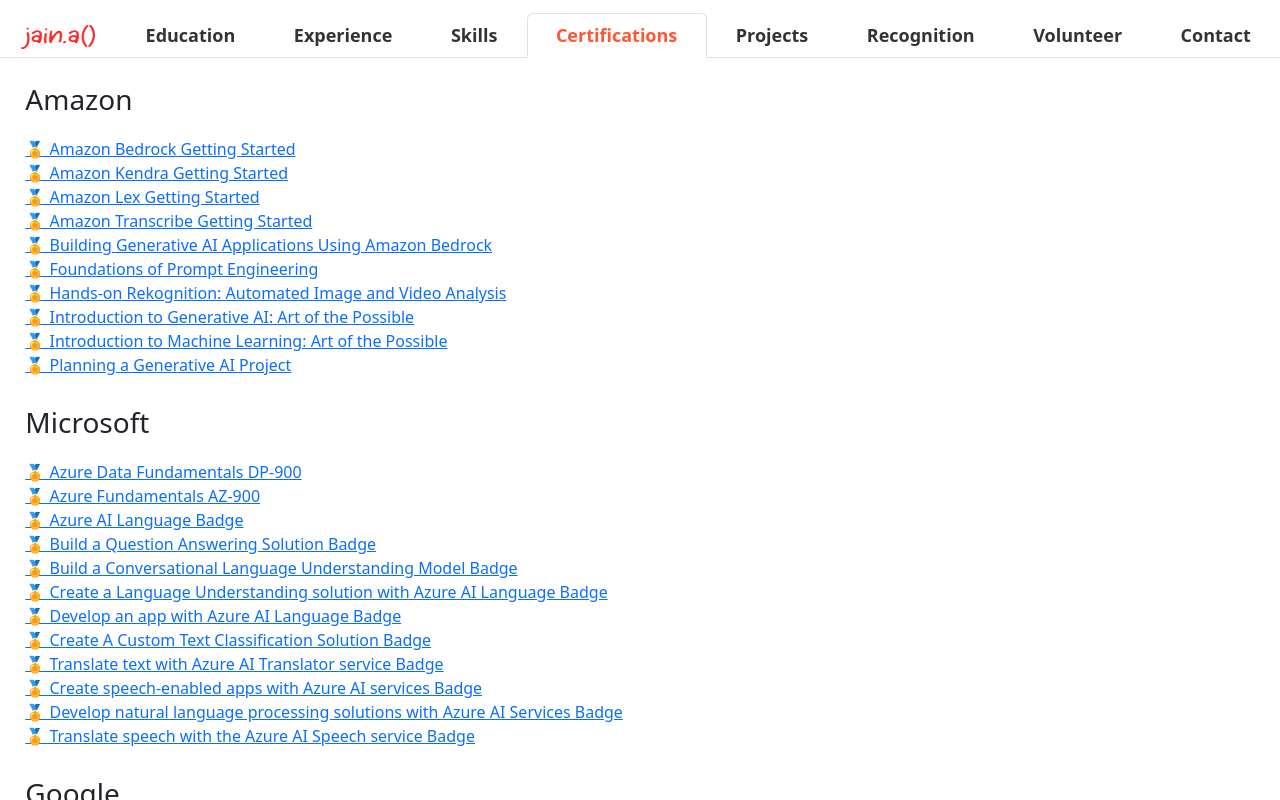
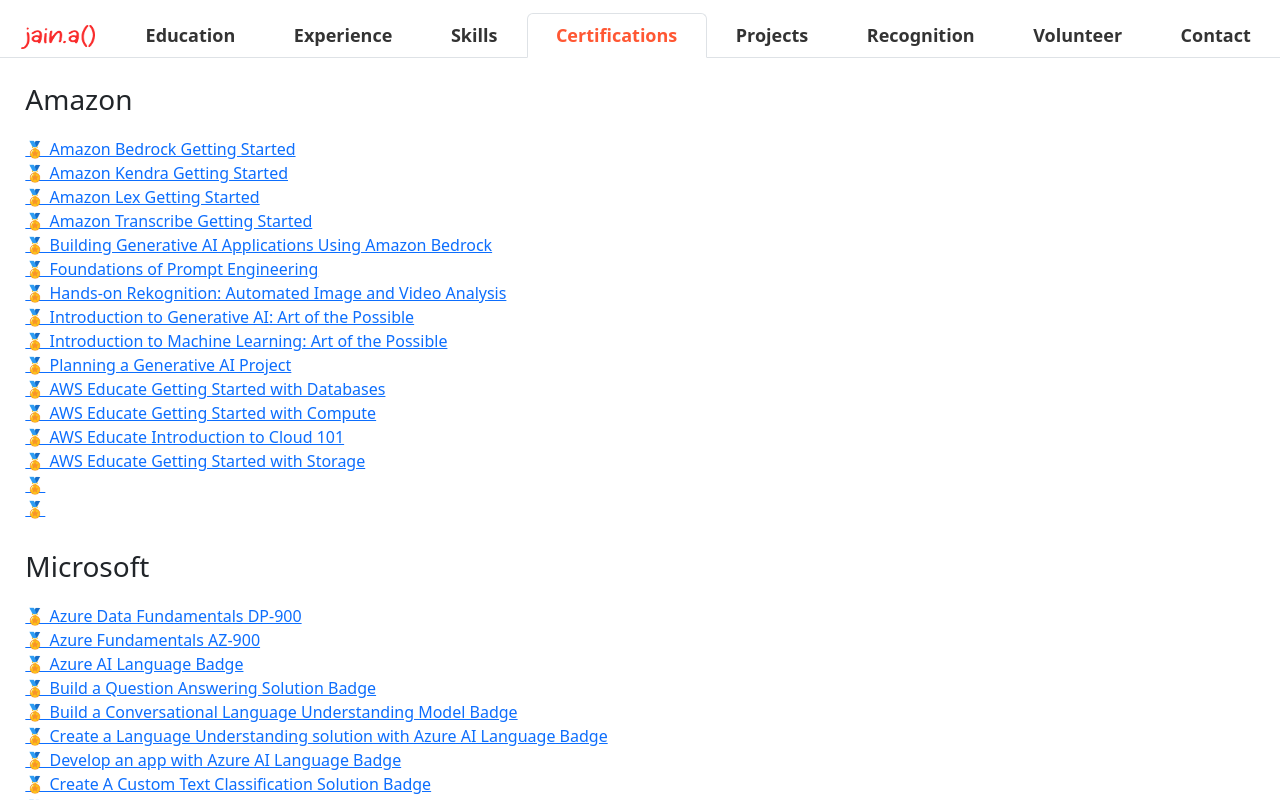
Before and after one commit to AJ1904/portfolio, a React (Create React App) app: page / in a window 1280 px wide. Both pictures are taken after a click on the element "Certifications". Shown: the top 800 px of the page. Built offline with nearby package versions, Linux system fonts and the light colour scheme.

Commit message:
amazon badges

```diff
--- a/src/components/Certifications.js
+++ b/src/components/Certifications.js
@@ -18,6 +18,13 @@
 <li><a href="https://www.linkedin.com/in/ayushrijain/details/certifications/1635554739972/single-media-viewer?type=DOCUMENT&profileId=ACoAAB92TxMBv2ka7uTyeovNcno2w0r-QrjBL_0&lipi=urn%3Ali%3Apage%3Ad_flagship3_profile_view_base_certifications_details%3BP4jVgVqDSUKjQUnBO4eQ2g%3D%3D" target="_blank" rel="noreferrer">🏅 Introduction to Generative AI: Art of the Possible</a></li>
 <li><a href="https://www.linkedin.com/in/ayushrijain/details/certifications/1635554739969/single-media-viewer?type=DOCUMENT&profileId=ACoAAB92TxMBv2ka7uTyeovNcno2w0r-QrjBL_0&lipi=urn%3Ali%3Apage%3Ad_flagship3_profile_view_base_certifications_details%3BP4jVgVqDSUKjQUnBO4eQ2g%3D%3D" target="_blank" rel="noreferrer">🏅 Introduction to Machine Learning: Art of the Possible</a></li>
 <li><a href="https://www.linkedin.com/in/ayushrijain/details/certifications/1635554742556/single-media-viewer?type=DOCUMENT&profileId=ACoAAB92TxMBv2ka7uTyeovNcno2w0r-QrjBL_0&lipi=urn%3Ali%3Apage%3Ad_flagship3_profile_view_base_certifications_details%3BP4jVgVqDSUKjQUnBO4eQ2g%3D%3D" target="_blank" rel="noreferrer">🏅 Planning a Generative AI Project</a></li>
+<li><a href="https://www.credly.com/earner/earned/badge/b0e94ed7-cb1b-4211-b6ce-fdce60dc4c8f" target="_blank" rel="noreferrer">🏅 AWS Educate Getting Started with Databases</a></li>
+    <li><a href="https://www.credly.com/earner/earned/badge/0844c3d0-2df6-44fe-911a-4fa1dd812295" target="_blank" rel="noreferrer">🏅 AWS Educate Getting Started with Compute</a></li>
+    <li><a href="https://www.credly.com/earner/earned/badge/0868b3c0-5ec3-4250-9b79-f44ec5f6bb87" target="_blank" rel="noreferrer">🏅 AWS Educate Introduction to Cloud 101</a></li>
+    <li><a href="https://www.credly.com/earner/earned/badge/eed9c294-b69c-4f97-b59a-c09ddbaec22b" target="_blank" rel="noreferrer">🏅 AWS Educate Getting Started with Storage</a></li>
+    <li><a href="" target="_blank" rel="noreferrer">🏅 </a></li>
+    <li><a href="" target="_blank" rel="noreferrer">🏅 </a></li>
+
 </ul>
 
 <h3 className="leftalign">Microsoft</h3>
@@ -34,7 +41,8 @@
 <li><a href="https://learn.microsoft.com/api/achievements/share/en-us/JainAyushri-0042/4SNYEZ9K?sharingId=966CA24C5AD997DF" target="_blank" rel="noreferrer">🏅 Create speech-enabled apps with Azure AI services Badge</a></li>
 <li><a href="https://learn.microsoft.com/api/achievements/share/en-us/JainAyushri-0042/ZPC3AZB2?sharingId=966CA24C5AD997DF" target="_blank" rel="noreferrer">🏅 Develop natural language processing solutions with Azure AI Services Badge</a></li>
 <li><a href="https://learn.microsoft.com/api/achievements/share/en-us/JainAyushri-0042/HYKJUHR8?sharingId=966CA24C5AD997DF" target="_blank" rel="noreferrer">🏅 Translate speech with the Azure AI Speech service Badge</a></li>
-
+<li><a href="https://www.credly.com/badges/b4e7aa2d-deb2-49f9-8f1e-124e2e9bc22f/public_url" target="_blank" rel="noreferrer">🏅 Microsoft Certified: Azure Data Fundamentals</a></li>
+<li><a href="https://www.credly.com/badges/2c4eaee3-9e89-4724-a77c-1c9186ce6176/public_url" target="_blank" rel="noreferrer">🏅 Microsoft Certified: Azure Fundamentals</a></li>
 </ul>
 
 <h3 className="leftalign">Google</h3>
@@ -53,6 +61,7 @@
 <li><a href="https://www.cloudskillsboost.google/public_profiles/b768d1de-aecc-421c-b7d1-1e237db883cf/badges/6939250" target="_blank" rel="noreferrer">🏅 Use Functions, Formulas, and Charts in Google Sheets</a></li>
 <li><a href="https://www.cloudskillsboost.google/public_profiles/b768d1de-aecc-421c-b7d1-1e237db883cf/badges/6915535" target="_blank" rel="noreferrer">🏅 Begin with Workspace: Essentials</a></li>
 <li><a href="https://www.coursera.org/account/accomplishments/specialization/certificate/86B9EVX4WJ7X" target="_blank" rel="noreferrer">🏅 Google Data Analytics Specialization</a></li>
+<li><a href="https://www.credly.com/earner/earned/badge/d121deb3-f3b3-4600-a550-b0b540e42d31" target="_blank" rel="noreferrer">🏅 Google Data Analytics Professional Certificate</a></li>
 
 </ul>
 
```
